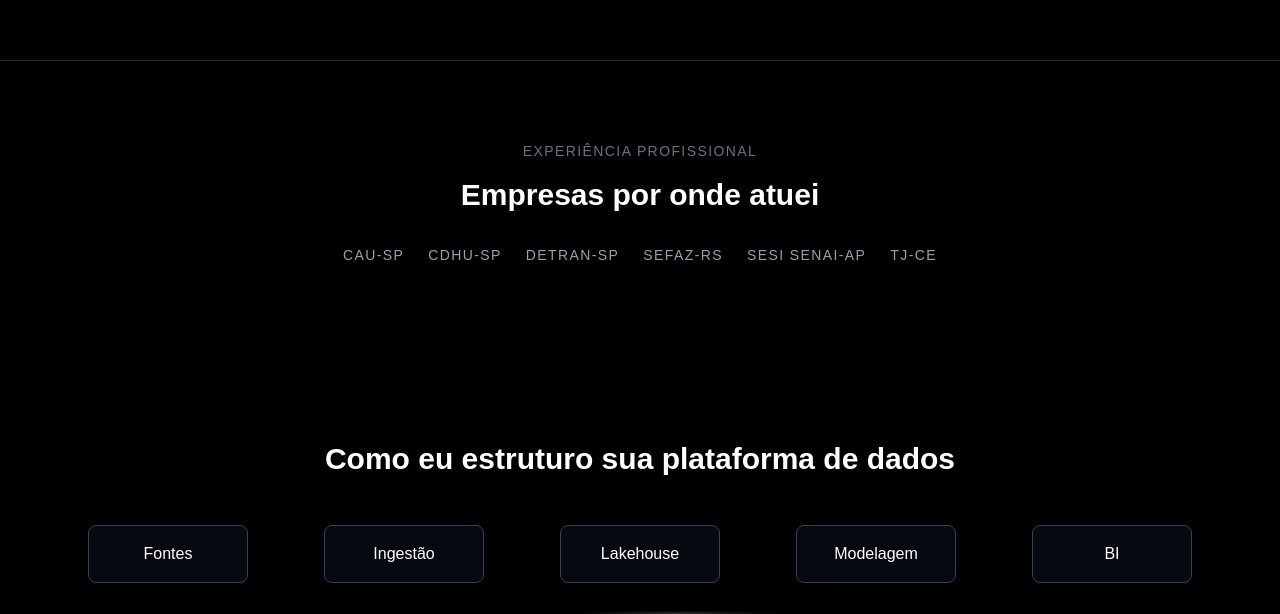
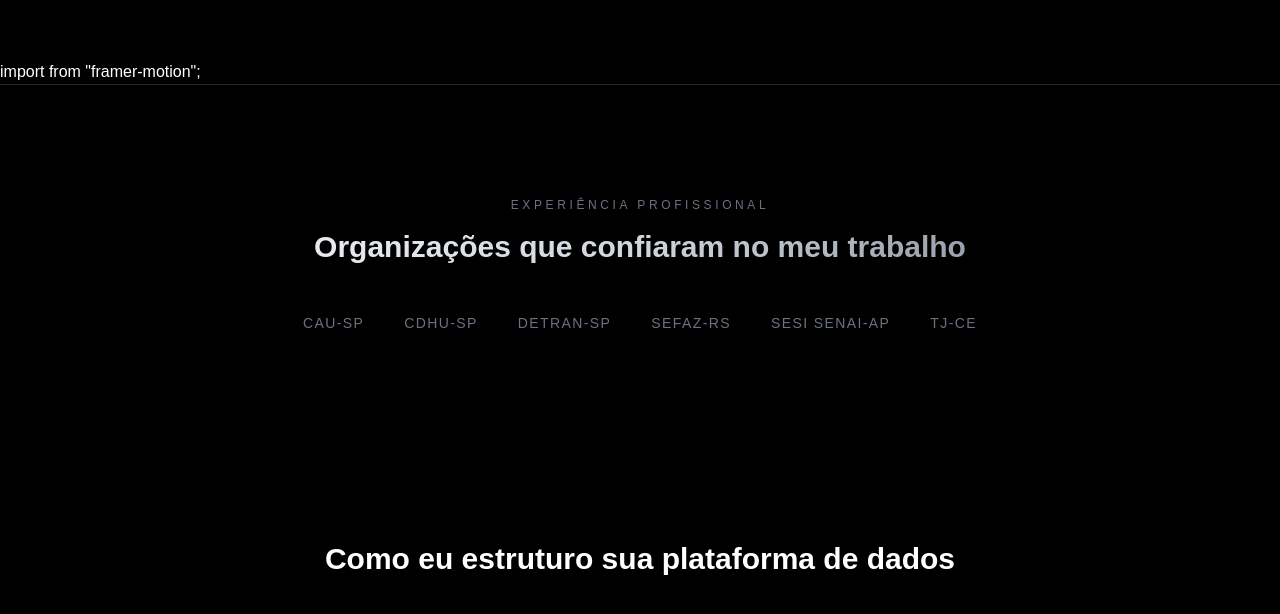
Before and after one commit to wa-data-solutions/wendril-af, a Next.js app: page / in a window 1280 px wide. Shown: the part 740-1354 px from the top of the page. Built offline with nearby package versions, Linux system fonts and the light colour scheme.

Commit message:
versão final consultoria que fecha contrato 2.1

```diff
--- a/app/page.tsx
+++ b/app/page.tsx
@@ -30,27 +30,50 @@
         </p>
       </section>
 
+import { motion } from "framer-motion";
+
 {/* CLIENTES */}
-<section className="py-20 text-center border-t border-gray-800">
+<section className="py-28 text-center border-t border-gray-800">
 
-  <h3 className="text-sm tracking-widest text-gray-500 mb-4">
+  <motion.div
+    initial={{ opacity: 0, y: 30 }}
+    whileInView={{ opacity: 1, y: 0 }}
+    transition={{ duration: 0.8 }}
+    viewport={{ once: true }}
+  >
+
+    {/* LABEL */}
+    <p className="text-xs tracking-[0.3em] text-gray-500 mb-4">
       EXPERIÊNCIA PROFISSIONAL
-  </h3>
+    </p>
 
-  <h2 className="text-2xl md:text-3xl font-semibold mb-8">
-    Empresas por onde atuei
+    {/* TÍTULO */}
+    <h2 className="text-2xl md:text-3xl font-semibold mb-12 bg-gradient-to-r from-white via-gray-300 to-gray-500 bg-clip-text text-transparent">
+      Organizações que confiaram no meu trabalho
     </h2>
 
-  <div className="flex flex-wrap justify-center gap-6 text-gray-400 text-sm tracking-widest">
+    {/* LISTA */}
+    <div className="flex flex-wrap justify-center gap-10 max-w-4xl mx-auto">
+
       {clients.map((c, i) => (
-      <span
+        <motion.span
           key={i}
-        className="hover:text-white transition"
+          initial={{ opacity: 0, y: 20 }}
+          whileInView={{ opacity: 1, y: 0 }}
+          transition={{ delay: i * 0.1 }}
+          viewport={{ once: true }}
+          className="text-gray-500 text-sm tracking-widest hover:text-white transition duration-300 cursor-default relative"
         >
           {c}
-      </span>
+
+          {/* glow sutil */}
+          <span className="absolute inset-0 blur-md opacity-0 hover:opacity-30 bg-white transition"></span>
+        </motion.span>
       ))}
+
     </div>
+
+  </motion.div>
 
 </section>
 
```
Lines whose indentation alone changed are shown as unchanged.
